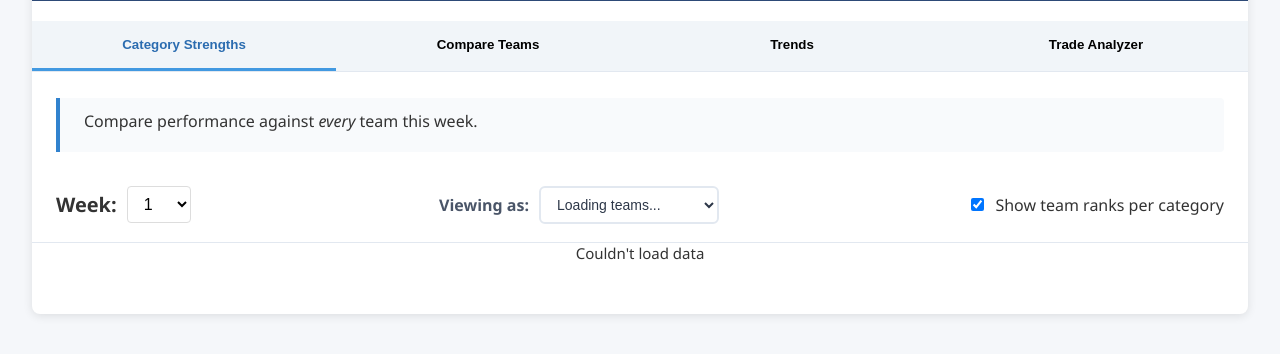
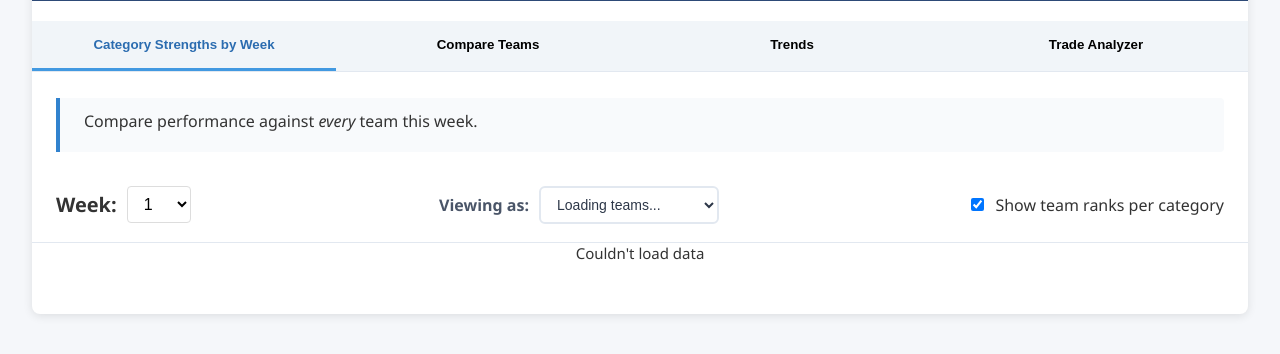
Before and after one commit to AlexIbby/fantasyBasketball, a Flask app: template templates/dashboard.html in a window 1280 px wide. Shown: the part 164-518 px from the top of the page. Run offline with Flask 3, Linux system fonts and the light colour scheme; the template is opened without the code that fills it, so the values that code supplies are empty.

Commit message:
categories strengths by week renaming

```diff
--- a/templates/dashboard.html
+++ b/templates/dashboard.html
@@ -47,15 +47,13 @@
           <span class="league-id">League ID: {{ league_key }}</span>
         </div>
       </div>
-    </header>
-
-    <!-- nav tabs -->
+    </header>    <!-- nav tabs -->
     <nav class="nav-tabs">
-      <button class="nav-tab active" data-target="tab-cat">Category Strengths</button>
+      <button class="nav-tab active" data-target="tab-cat">Category Strengths by Week</button>
       <button class="nav-tab"        data-target="tab-compare">Compare Teams</button>
       <button class="nav-tab"        data-target="tab-trends">Trends</button>
       <button class="nav-tab"        data-target="tab-trade">Trade Analyzer</button>
-    </nav>    <!-- ═══════════ CATEGORY STRENGTHS ═══════════ -->
+    </nav><!-- ═══════════ CATEGORY STRENGTHS ═══════════ -->
     <section id="tab-cat" class="tab-pane active">
       <div class="info-box">
         <div class="info-main">
```
Also changed, not shown: main.py (line endings or trailing spaces).
